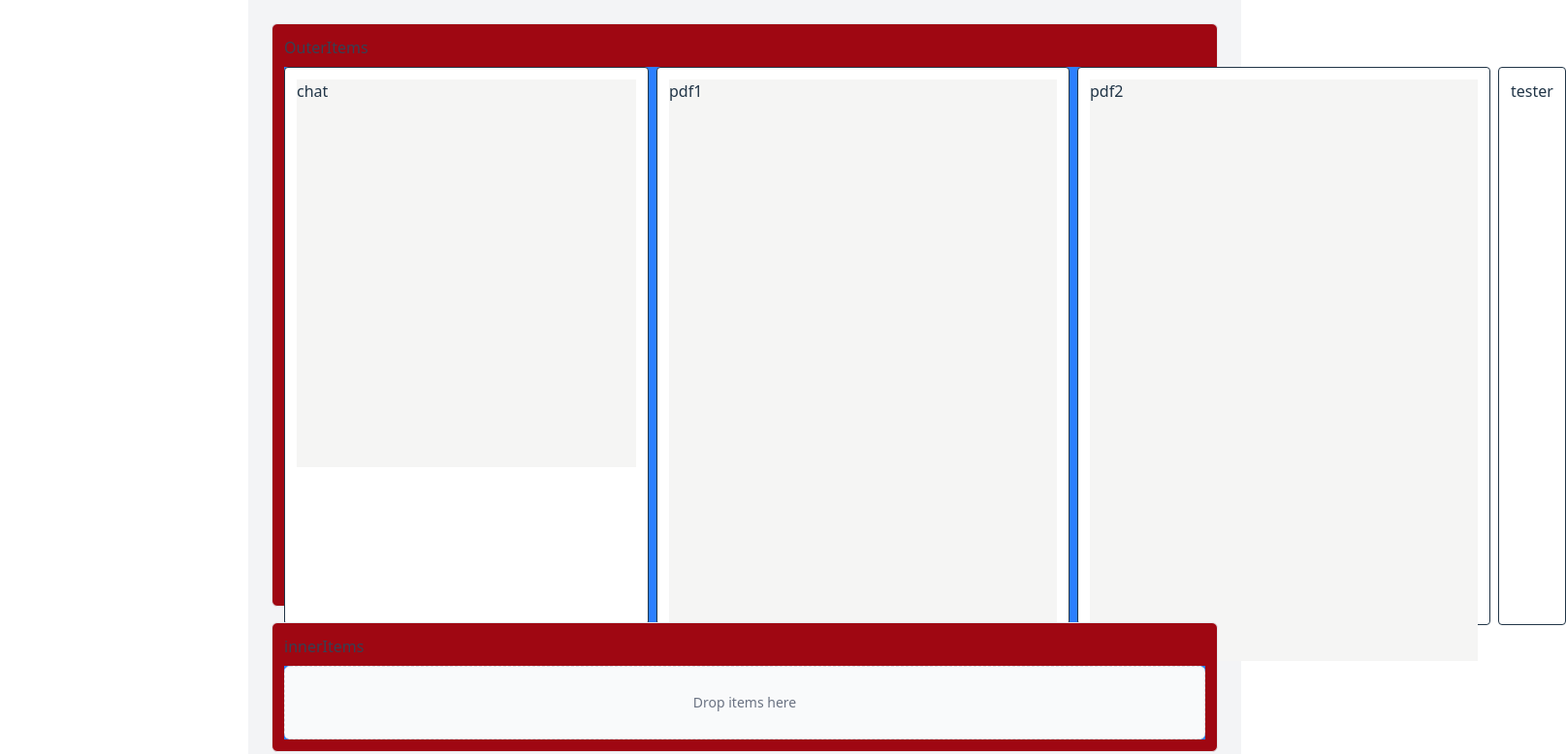
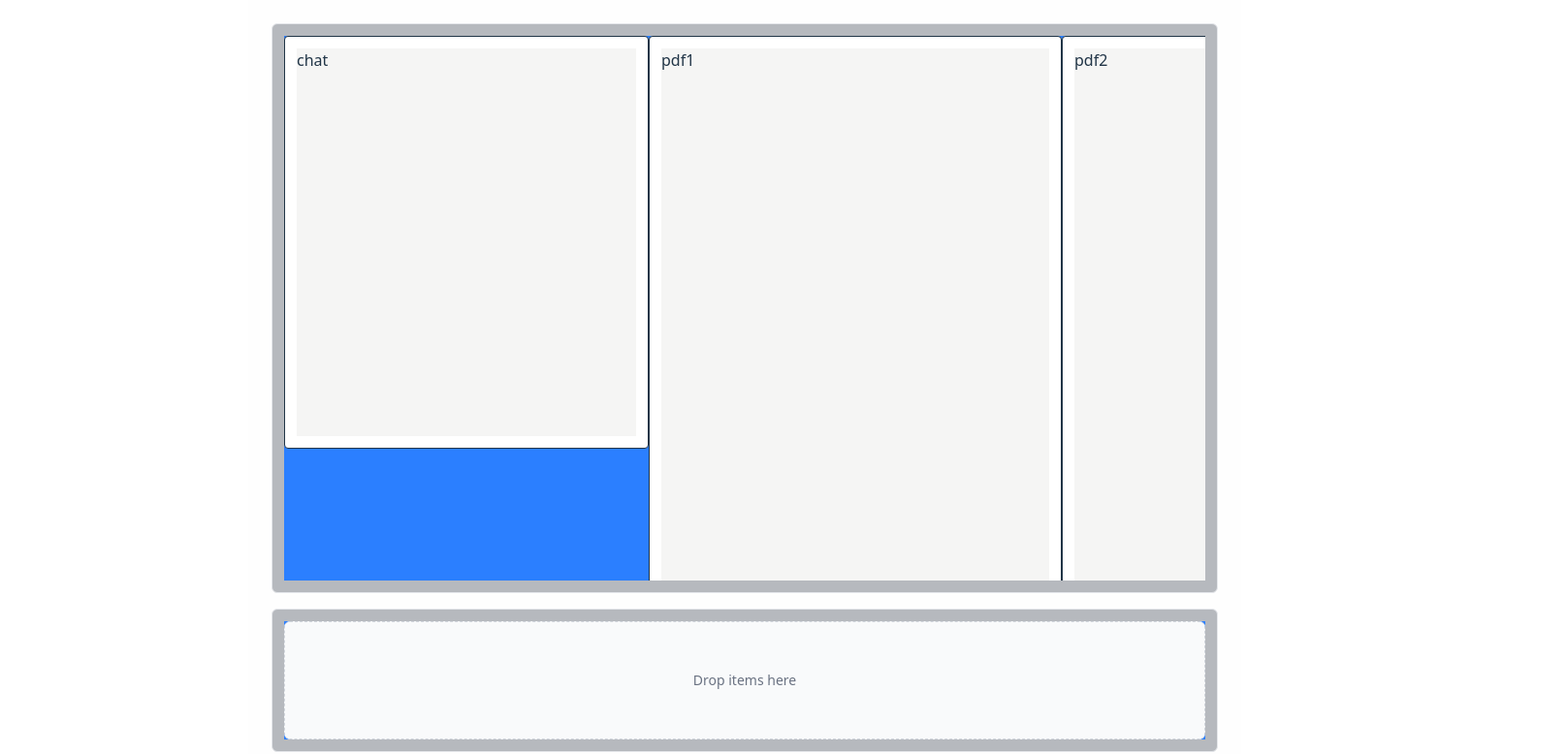
Before and after one commit to cruzboj/Dnd-Kit-Exercise, a React (Vite) app: page / in a window 1280 px wide. Shown: the top 778 px of the page at 97% size, 1615 px wide, since content can reach past the window. Built offline with nearby package versions, Linux system fonts and the light colour scheme.

Commit message:
add zoom

```diff
--- a/src/App.tsx
+++ b/src/App.tsx
@@ -4,12 +4,23 @@ import './App.css'
 export default function App() {
   return (
     <>
-    <main className="relative flex-1 p-6 ml-64 bg-gray-100 h-screen">
+    <main className="relative flex-1 p-6 ml-64 bg-gray-100/10 h-screen">
       <BasicDragDrop>
         <div className='bg-stone-100 w-[350px] h-[400px]'>chat</div>
         <div className='bg-stone-100 w-[400px] h-[600px]'>pdf1</div>
         <div className='bg-stone-100 w-[400px] h-[600px]'>pdf2</div>
         <div>tester</div>
+
+        <div className='bg-stone-100 w-[400px] h-[600px]'>pdf3</div>
+        <div className='bg-stone-100 w-[400px] h-[600px]'>pdf4</div>
+        <div className='bg-stone-100 w-[400px] h-[600px]'>pdf3</div>
+        <div className='bg-stone-100 w-[400px] h-[600px]'>pdf4</div>
+        <div className='bg-stone-100 w-[400px] h-[600px]'>pdf3</div>
+        <div className='bg-stone-100 w-[400px] h-[600px]'>pdf4</div>
+        <div className='bg-stone-100 w-[400px] h-[600px]'>pdf3</div>
+        <div className='bg-stone-100 w-[400px] h-[600px]'>pdf4</div>
+        <div className='bg-stone-100 w-[400px] h-[600px]'>pdf3</div>
+        <div className='bg-stone-100 w-[400px] h-[600px]'>pdf4</div>
       </BasicDragDrop>
       {/* <div className='relative flex flex center bg-pink-500 h-100'>
         <div className='relative bg-stone-100 w-[10%] h-[50%]'>
--- a/src/components/Dnd.tsx
+++ b/src/components/Dnd.tsx
@@ -41,18 +41,18 @@ function DroppableContainer({ id, title, items, index}: { id: string; title: str
   return (
     <div
       ref={setNodeRef}
-      className={`relative flex ${index === 0 ? 'h-[80%]' : 'h-[20%]'} flex-col rounded-md border border-gray-200 bg-gray-50 p-3 dark:border-gray-700 bg-red-800 `}
+      className={`relative flex ${index === 0 ? 'h-[80%]' : 'h-[20%] '} flex-col rounded-md border border-gray-200 bg-gray-900/30 p-3 dark:border-gray-700 overflow-x-auto overflow-y-hidden`}
     >
-      <h3 className="mb-2 font-medium text-gray-700 dark:text-gray-200">
+      {/* <h3 className="mb-2 font-medium text-gray-700 dark:text-gray-200">
         {title}
-      </h3>
+      </h3> */}
 
       <div className="h-full flex-1 bg-green-300/0">
         <SortableContext
           items={items.map((item) => item.id)}
           strategy={horizontalListSortingStrategy}
         >
-          <ul className="relative h-full flex flex-row gap-2 bg-blue-500 m-0 p-0 list-none">
+          <ul className="relative h-full flex flex-row flex-shrink-0 bg-blue-500 m-0 p-0 list-none  overflow-y-hidden">
             {items.map((item) => (
               <SortableItem key={item.id} id={item.id} content={item.content} index={index}/>
             ))}
@@ -84,7 +84,7 @@ function SortableItem({id,content,index}: {id: UniqueIdentifier , content: React
 
   // If index is 1 (innerItems), apply smaller scale
   // const isInnerContainer = index === 1;
-
+const zoomValue = index === 0 ? 1 : 0.25;
 const style = {
   transform: CSS.Transform.toString({
     x: transform?.x ?? 0,
@@ -94,6 +94,7 @@ const style = {
   }),
   opacity: isDragging ? 0.85 : 1,
   transition,
+  zoom: zoomValue,
 };
 
   return (
@@ -111,7 +112,9 @@ const style = {
         p-3
         dark:border-gray-700
         dark:bg-green-500
-        ${isDragging ? 'z-10 opacity-85' : ''}
+        origin-top-left
+        w-max h-max
+        ${isDragging ? 'z-10 ' : ''}
       `}
     >
       <div className="flex items-center gap-3">
@@ -121,17 +124,18 @@ const style = {
   )
 }
 
-function ItemOverlay({children}: { children: React.ReactNode }) {
+function ItemOverlay({children}: { children: React.ReactNode}) {
+
   return (
     <div
+      style = {{zoom : 0.25 }}
       className="
         cursor-grab
         touch-none
         rounded border
-        bg-white
         p-3
         dark:border-gray-700
-        dark:bg-green-500
+        dark:bg-red-500
         z-20
         opacity-90"
     >
@@ -307,6 +311,7 @@ export default function BasicDragDrop({children}: { children: React.ReactNode }
         onDragCancel={handleDragCancel}
         onDragOver={handleDragOver}
         onDragEnd={handleDragEnd}
+
       >
       <div className="flex flex-col gap-4 h-full">
         {containers.map((container,index) => (
```
